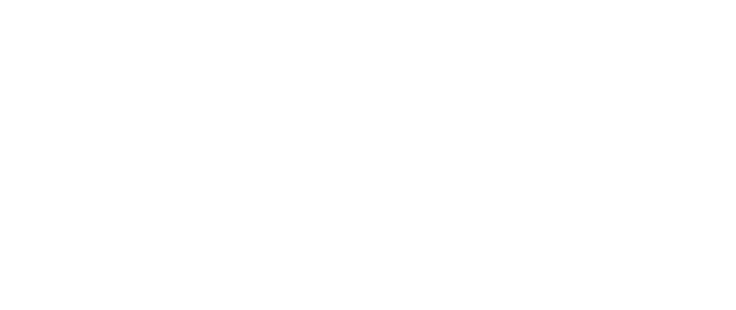
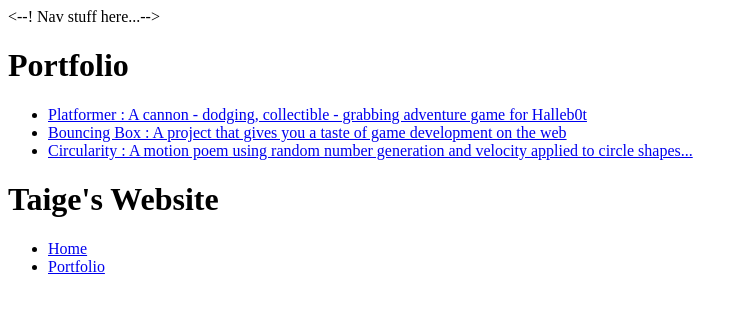
Before and after one commit to TaigeeeJ/TaigeeeJ.github.io, a plain HTML site: page portfolio.html in a window 1280 px wide. Shown: the whole page, without its empty margins (0-736 px from the left). Drawn offline with Linux system fonts and the light colour scheme.

Commit message:
updating webpage

```diff
--- a/portfolio.html
+++ b/portfolio.html
@@ -6,6 +6,30 @@
 
     <body>
       <div id="all-contents">
+          <nav>
+            <--! Nav stuff here...-->
+          </nav>
+            <main>
+              <div class="content">
+                <h1>Portfolio</h1>
+                <ul id="Portfolio">
+                  <li><a href="projects/platformer/">Platformer : A cannon - dodging, collectible - grabbing adventure game for Halleb0t</a></li>
+                  <li><a href="projects/bouncing-box/">Bouncing Box : A project that gives you a taste of game development on the web </a></li>
+                  <li><a href="projects/circularity/">Circularity : A motion poem using random number generation and velocity applied to circle shapes...</a></li>
+                </ul>
+              </div>
+            </main>
+              <h1>Taige's Website</h1>
+              <ul id="nav-ul">
+                 <li class="nav-li">
+                 <a class="nav-a" href="index.html">Home</a>
+               </li>
+               <li class="nav-li">
+                 <a class="nav-a" href="portfolio.html">Portfolio</a>
+               </li>
+           </ul>
+       </nav>
+   </div>
 
       </div>
     </body>
```
